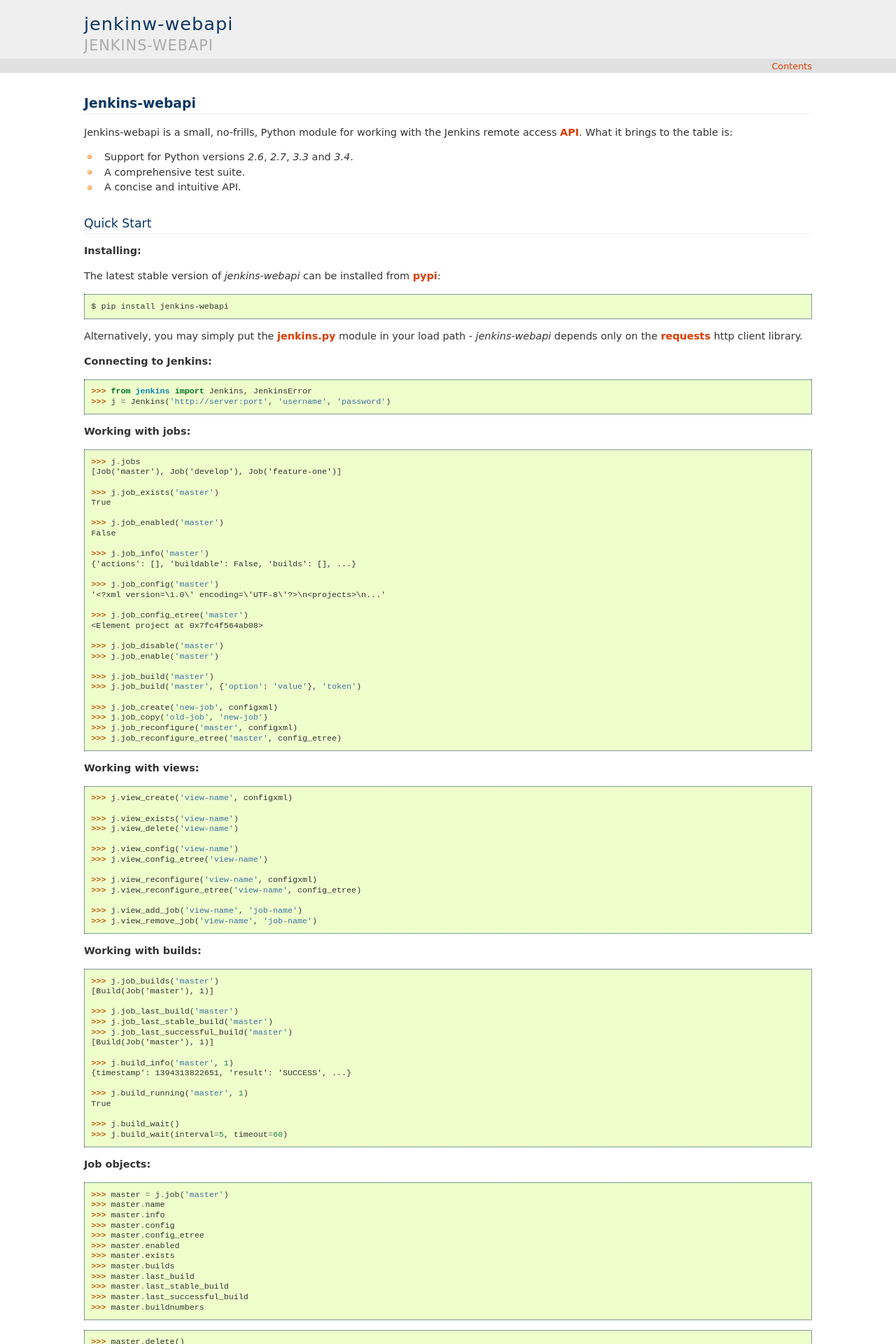
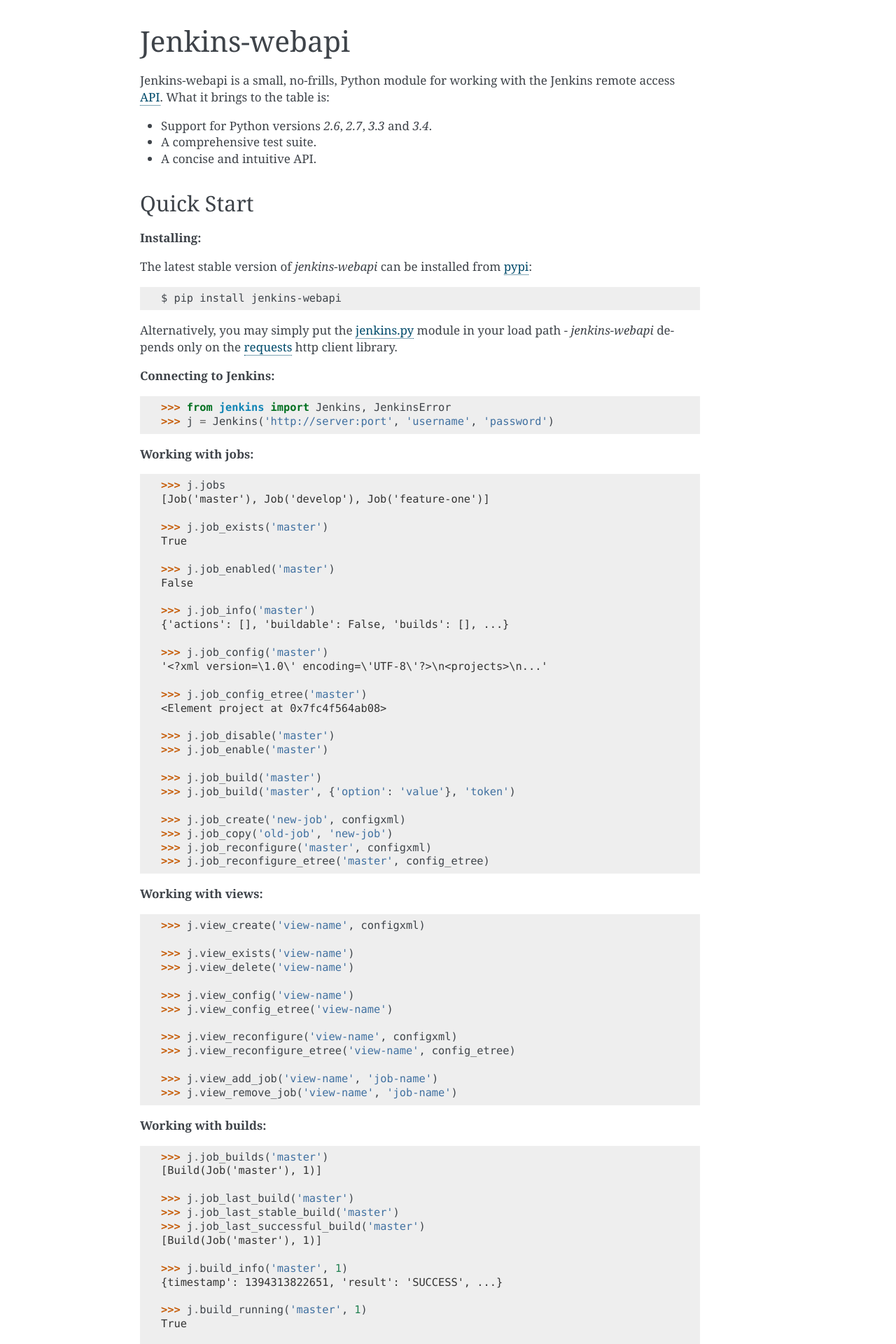
Before and after one commit to gvalkov/jenkins-webapi, a Sphinx documentation site: the page built from doc/index.rst, in a window 1280 px wide. Shown: the top 1920 px of the page at 70% size. Built offline with Sphinx 7.4.7, drawn with Linux system fonts in a browser that asks for light colours; some of the changed text lies outside the part shown.

Commit message:
use alabaster theme for docs

```diff
--- a/doc/conf.py
+++ b/doc/conf.py
@@ -1,19 +1,17 @@
 # -*- coding: utf-8 -*-
 
 import os, re
+import alabaster
 
 on_rtd = os.environ.get('READTHEDOCS', None) == 'True'
 
-extensions = ['sphinx.ext.autodoc', 'sphinx.ext.viewcode']
 templates_path = ['_templates']
 source_suffix = '.rst'
-#source_encoding = 'utf-8-sig'
-
+extensions = ['alabaster', 'sphinx.ext.autodoc', 'sphinx.ext.viewcode']
 master_doc = 'index'
 
 project = u'jenkins-webapi'
 copyright = u'2013-2014, Georgi Valkov'
-
 
 # read version from setup.py
 for line in open('../setup.py'):
@@ -23,7 +21,6 @@
         break
 
 version = release
-
 exclude_patterns = ['_build']
 
 # The reST default role (used for this markup: `text`) to use for all documents.
@@ -45,8 +42,13 @@
 # A list of ignored prefixes for module index sorting.
 #modindex_common_prefix = []
 
-html_theme = 'haiku'
+html_theme_path = [alabaster.get_path()]
+html_theme = 'alabaster'
+html_sidebars = {
+   '**': []
+}
 
+html_show_sourcelink = False
 #html_theme_options = {}
 #html_theme_path = []
 html_title = 'Jenkins-webapi'
--- a/requirements-dev.txt
+++ b/requirements-dev.txt
@@ -3,3 +3,4 @@
 pytest-cov >= 1.8.0
 httmock >= 1.2.2
 Sphinx >= 1.2.3
+alabaster >= 0.6.1
```
